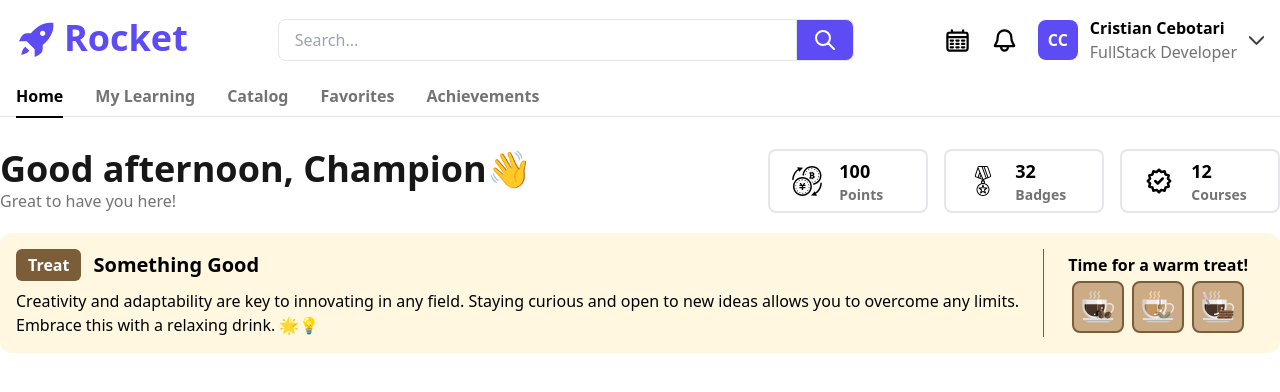
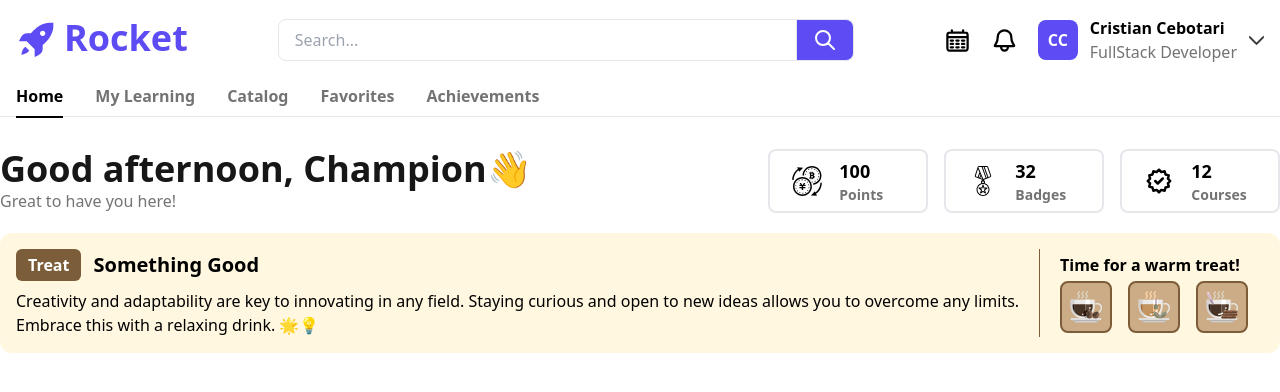
Before and after one commit to Eravity/Rocket.dev, a Next.js app: page / in a window 1280 px wide. Shown: the top 392 px of the page. Built offline with nearby package versions, Linux system fonts and the light colour scheme.

Commit message:
Changed hr width for Treat component

```diff
--- a/src/app/_components/Treat.tsx
+++ b/src/app/_components/Treat.tsx
@@ -75,7 +75,7 @@ export default function Treat() {
       </div>
       <div className="flex items-center justify-center">
         <div
-          className={`h-[1px] md:h-full md:w-[1px] mr-0 md:mx-2 w-full my-2 md:my-auto ${COLORS.brown}`}
+          className={`h-[1px] md:h-full md:w-[1px] mr-0 md:mx-1 w-3/6 my-2 md:my-auto ${COLORS.brown}`}
         />
         <div className="space-y-1 px-4">
           <div className="text-sm md:text-base font-semibold text-center md:text-left">
@@ -83,7 +83,7 @@ export default function Treat() {
               ? "Next drink available in:"
               : "Time for a warm treat!"}
           </div>
-          <div className="flex gap-2 justify-center">
+          <div className="flex gap-4 justify-center">
             {status === "selecting" ? (
               drinkItems.map((drink) => (
                 <button
```
